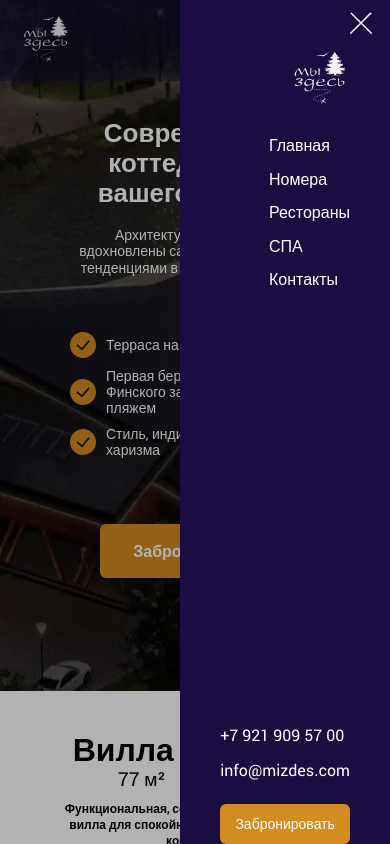
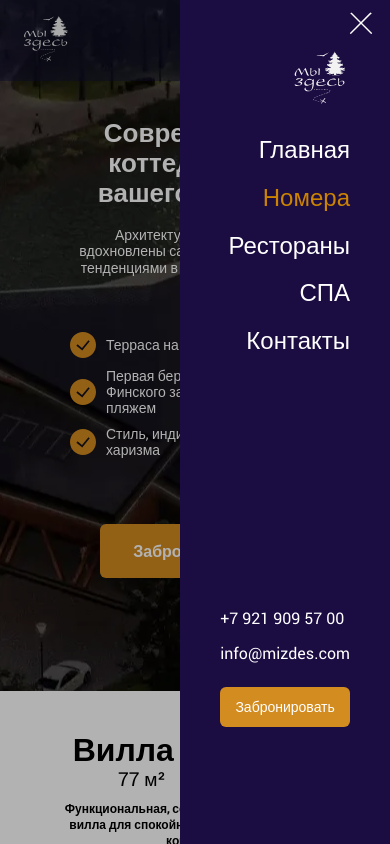
Before and after one commit to iavianm/mizdes-react, a React (Vite) app: page /houses in a window 390 px wide. Both pictures are taken after a click on the button 352 px from the left and 40 px from the top of the page. Shown: the top 844 px of the page. Built offline with nearby package versions, Linux system fonts and the light colour scheme.

Commit message:
fix adaptive

```diff
--- a/src/components/BookingPopup/BookingPopup.css
+++ b/src/components/BookingPopup/BookingPopup.css
@@ -25,10 +25,12 @@
   top: 50%;
   transform: translate(-50%, -50%);
   width: 80%; /* Фиксированная ширина попапа */
+  height: 90%;
   /*max-width: 90%; !* Адаптация к ширине экрана *!*/
   background: white;
   padding: 20px;
   border-radius: 10px; /* Скругление углов */
+  overflow: auto;
 }
 
 .active {
@@ -195,6 +197,7 @@
   font-size: 18px;
   line-height: 22px;
   margin: 0 0 20px;
+  color: #383a47;
   /*font-family: "Roboto Light", serif;*/
 }
 
--- a/src/components/BurgerMenu/BurgerMenu.css
+++ b/src/components/BurgerMenu/BurgerMenu.css
@@ -16,12 +16,21 @@
   z-index: 1000;
   top: 0;
   right: 0;
-  height: 100%;
+  height: 100vh;
   background-color: #1b0c42;
   padding: 48px 40px 38px;
   display: flex;
   flex-direction: column;
   align-items: end;
+}
+
+.burger__container {
+  height: 70vh;
+  display: flex;
+  flex-direction: column;
+  align-items: end;
+  justify-content: space-between;
+  /*overflow-x: auto;*/
 }
 
 .burger__close-btn {
@@ -33,7 +42,7 @@
 }
 
 .burger__close-btn:hover {
-    cursor: pointer;
+  cursor: pointer;
 }
 
 .burger__logo {
@@ -42,27 +51,36 @@
   margin-bottom: 25px;
 }
 
-.burger__nav {
-  margin-bottom: 50vh;
-}
+/*.burger__nav {*/
+/*  margin-bottom: 120%;*/
+/*}*/
 
 .burger__list {
   margin: 0;
   padding: 0;
   display: flex;
   flex-direction: column;
-  gap: 15px;
+  gap: 20px;
 }
 
 .burger__item {
   color: white;
-  font-size: 16px;
+  font-size: 24px;
   text-align: end;
   text-decoration: none;
 }
 
+.active {
+  color: #cc8400;
+}
+
+.burger__nav {
+  width: 100%;
+  text-align: right;
+}
+
 .burger__item:focus {
-    color: #d38c20;
+  color: #d38c20;
 }
 
 .burger__number {
--- a/src/components/BurgerMenu/BurgerMenu.jsx
+++ b/src/components/BurgerMenu/BurgerMenu.jsx
@@ -1,60 +1,78 @@
 import "./BurgerMenu.css";
-import { Link } from "react-router-dom";
+import { Link, NavLink } from "react-router-dom";
 
-export default function BurgerMenu({ isOpen, onClose }) {
+export default function BurgerMenu({ isOpen, onClose, handleTogglePopup }) {
   return isOpen ? (
     <div className="burger__overlay">
       <div className="burger__menu">
         <button className="burger__close-btn" onClick={onClose}>
           <img src="/images/close-icon.svg"></img>
         </button>
-        <Link className={"header__logo-link"} to={"/"}>
+        <Link className={"header__logo-link"} to={"/"} onClick={onClose}>
           <img
             className="burger__logo"
             src="/images/logo.svg"
             alt="логотип"
           ></img>
         </Link>
+        <div className={"burger__container"}>
           <nav className="burger__nav">
             <ul className="burger__list">
               <li>
-              <Link className={"burger__item"} to={"/"}>
+                <NavLink className={"burger__item"} to={"/"} onClick={onClose}>
                   Главная
-              </Link>
+                </NavLink>
               </li>
               <li>
-              <Link to="/houses" className={"burger__item"}>
+                <NavLink
+                  to="/houses"
+                  className={"burger__item"}
+                  onClick={onClose}
+                >
                   Номера
-              </Link>
+                </NavLink>
               </li>
               <li>
-              <Link to="/restaurant" className={"burger__item"}>
+                <NavLink
+                  to="/restaurant"
+                  className={"burger__item"}
+                  onClick={onClose}
+                >
                   Рестораны
-              </Link>
+                </NavLink>
               </li>
               <li>
-              <Link to="/spa" className={"burger__item"}>
+                <NavLink to="/spa" className={"burger__item"} onClick={onClose}>
                   СПА
-              </Link>
+                </NavLink>
               </li>
               <li>
-              <Link to="/contacts" className={"burger__item"}>
+                <NavLink
+                  to="/contacts"
+                  className={"burger__item"}
+                  onClick={onClose}
+                >
                   Контакты
-              </Link>
+                </NavLink>
               </li>
             </ul>
           </nav>
-
+          <div>
             <div className="burger__description">
               <p className="burger__number">+7 921 909 57 00</p>
               <a className="burger__link" href="mailto:info@mizdes.com">
                 info@mizdes.com
               </a>
             </div>
-        <button className="header__button burger__reserv-btn">
+            <button
+              className="header__button burger__reserv-btn"
+              onClick={handleTogglePopup}
+            >
               Забронировать
             </button>
           </div>
         </div>
+      </div>
+    </div>
   ) : null;
 }
--- a/src/components/Footer/Footer.css
+++ b/src/components/Footer/Footer.css
@@ -170,4 +170,8 @@
   .logo-link {
     top: 50%;
   }
+
+  .footer-address-text {
+    font-size: 10px;
+  }
 }
--- a/src/components/Header/Header.jsx
+++ b/src/components/Header/Header.jsx
@@ -80,7 +80,11 @@ function Header({ handleTogglePopup }) {
               alt="кнопка меню"
             ></img>
           </button>
-          <BurgerMenu isOpen={burgerOpened} onClose={handleOpenBurger} />
+          <BurgerMenu
+            isOpen={burgerOpened}
+            onClose={handleOpenBurger}
+            handleTogglePopup={handleTogglePopup}
+          />
         </>
       )}
     </header>
```
Lines whose indentation alone changed are shown as unchanged.
